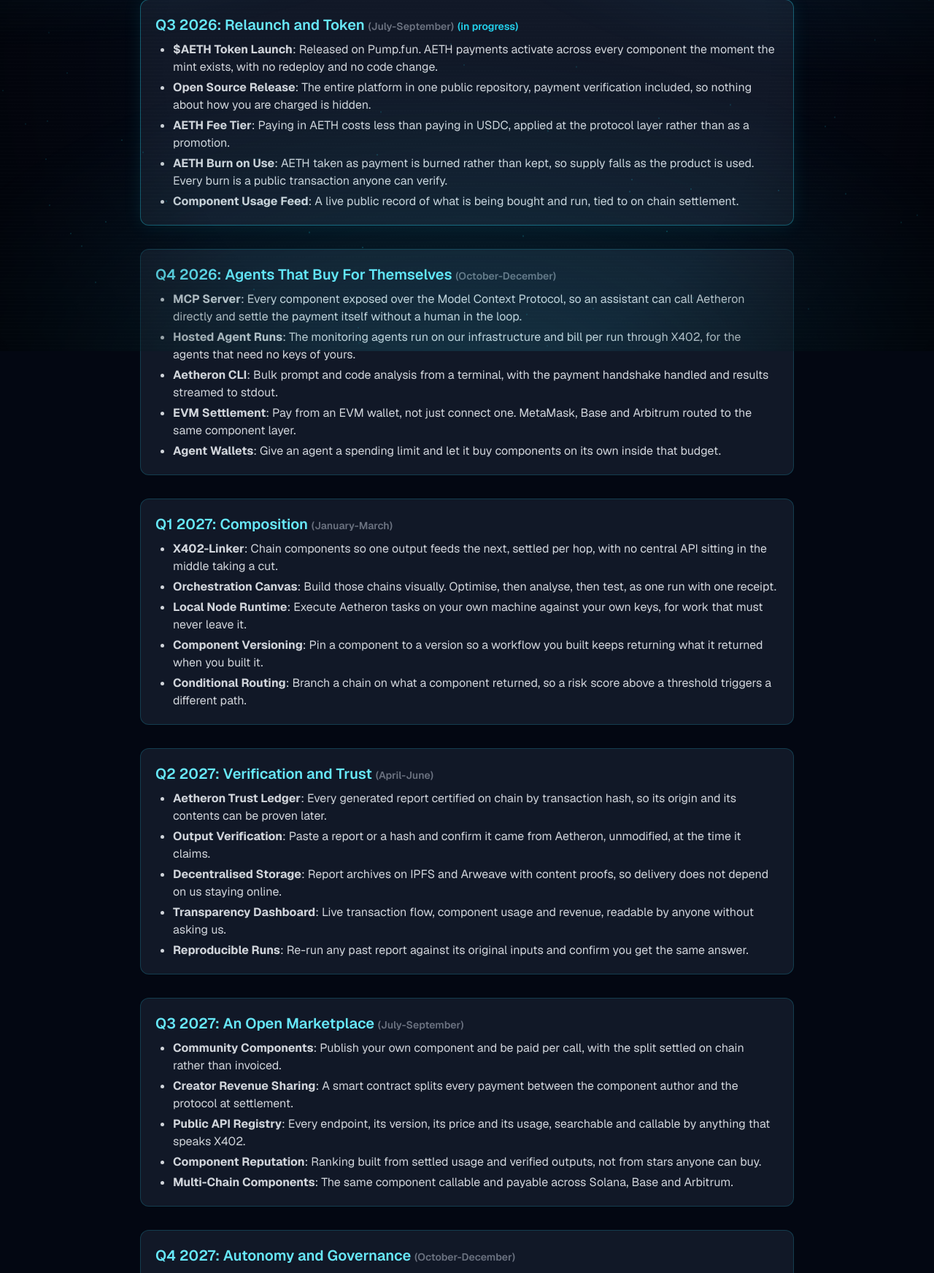
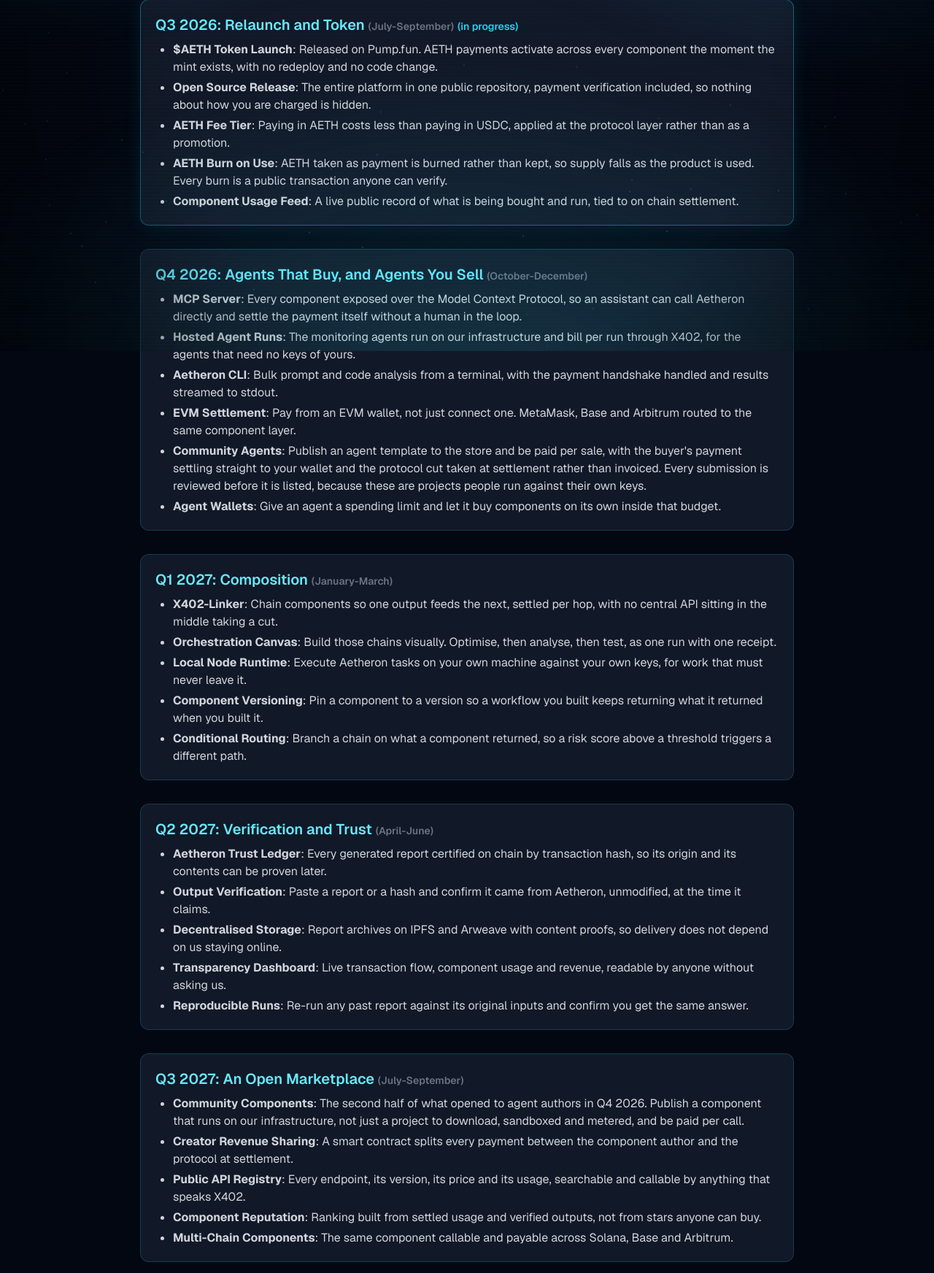
Before and after one commit to Aetheron402/Aetheron, a FastAPI app: template templates/roadmap.html in a window 1280 px wide. Shown: the part 319-2063 px from the top of the page at 73% size. Run offline with FastAPI, Linux system fonts and the light colour scheme; the template is opened without the code that fills it, so the values that code supplies are empty; parts of the project's set-up code (start-up, migrations or seed data) failed here and were passed over; some libraries are stand-ins or nearby versions.

Commit message:
Open the store to third party agents in Q4 2026
Selling an agent template needs no sandbox: it is a project people download and
run themselves, so listing one somebody else wrote is distribution and a payout
split, and X402 already settles that straight to the author's wallet. That is
why it can land a year before community components, which execute on our side
and need containment first. The Q3 2027 line is reworded so the two read as one
plan arriving in two stages rather than the same promise made twice.

The Q4 heading described demand only, so it would have contradicted its own new
bullet; both summary blurbs were repeating the old list and are updated too.

Also fixes the four metering tests I added last commit. They wrote to the real
ledger under fixed wallet names, so they passed once and failed on every rerun
once the wallet had spent its allowance.

```diff
--- a/templates/roadmap.html
+++ b/templates/roadmap.html
@@ -41,7 +41,7 @@
 
     <div class="bg-gray-900 border border-cyan-400/20 hover:shadow-[0_0_25px_rgba(34,211,238,0.15)] transition rounded-xl p-5">
       <h2 class="text-xl text-cyan-300 font-semibold mb-2">
-        Q4 2026: Agents That Buy For Themselves
+        Q4 2026: Agents That Buy, and Agents You Sell
         <span class="text-gray-500 text-sm">(October-December)</span>
       </h2>
       <ul class="list-disc ml-6 space-y-1">
@@ -49,6 +49,7 @@
         <li><strong>Hosted Agent Runs</strong>: The monitoring agents run on our infrastructure and bill per run through X402, for the agents that need no keys of yours.</li>
         <li><strong>Aetheron CLI</strong>: Bulk prompt and code analysis from a terminal, with the payment handshake handled and results streamed to stdout.</li>
         <li><strong>EVM Settlement</strong>: Pay from an EVM wallet, not just connect one. MetaMask, Base and Arbitrum routed to the same component layer.</li>
+        <li><strong>Community Agents</strong>: Publish an agent template to the store and be paid per sale, with the buyer's payment settling straight to your wallet and the protocol cut taken at settlement rather than invoiced. Every submission is reviewed before it is listed, because these are projects people run against their own keys.</li>
         <li><strong>Agent Wallets</strong>: Give an agent a spending limit and let it buy components on its own inside that budget.</li>
       </ul>
     </div>
@@ -87,7 +88,7 @@
         <span class="text-gray-500 text-sm">(July-September)</span>
       </h2>
       <ul class="list-disc ml-6 space-y-1">
-        <li><strong>Community Components</strong>: Publish your own component and be paid per call, with the split settled on chain rather than invoiced.</li>
+        <li><strong>Community Components</strong>: The second half of what opened to agent authors in Q4 2026. Publish a component that runs on our infrastructure, not just a project to download, sandboxed and metered, and be paid per call.</li>
         <li><strong>Creator Revenue Sharing</strong>: A smart contract splits every payment between the component author and the protocol at settlement.</li>
         <li><strong>Public API Registry</strong>: Every endpoint, its version, its price and its usage, searchable and callable by anything that speaks X402.</li>
         <li><strong>Component Reputation</strong>: Ranking built from settled usage and verified outputs, not from stars anyone can buy.</li>
@@ -125,7 +126,7 @@
       <div class="flex flex-col items-center text-center max-w-[160px] mx-auto">
         <div class="w-6 h-6 rounded-full border-2 border-cyan-400/40 bg-gray-900 mb-3"></div>
         <h3 class="text-cyan-300 font-semibold text-sm">Q4 2026</h3>
-        <p class="text-gray-400 text-xs">MCP, hosted runs, EVM settlement.</p>
+        <p class="text-gray-400 text-xs">MCP, hosted runs, EVM settlement, and the store opening to agents other people wrote.</p>
       </div>
 
       <div class="flex flex-col items-center text-center max-w-[160px] mx-auto">
--- a/templates/shop.html
+++ b/templates/shop.html
@@ -124,7 +124,8 @@
         <div class="bg-gray-900 border border-cyan-400/40 rounded-xl p-6 shadow-[0_0_25px_rgba(34,211,238,0.10)]">
           <h3 class="text-cyan-300 font-semibold mb-2">Q3-Q4 2026</h3>
           <p class="text-sm">$AETH on Pump.fun, then an MCP server so assistants can buy components
-          themselves, hosted agent runs, and settlement from EVM wallets.</p>
+          themselves, hosted agent runs, settlement from EVM wallets, and the store
+          opening to agents other people wrote.</p>
         </div>
         <div class="bg-gray-900 border border-cyan-400/20 rounded-xl p-6 hover:shadow-[0_0_25px_rgba(34,211,238,0.15)] transition">
           <h3 class="text-cyan-300 font-semibold mb-2">Q1-Q2 2027</h3>
```
Also changed, not shown: tests/test_payments.py (+19 -3 lines).
